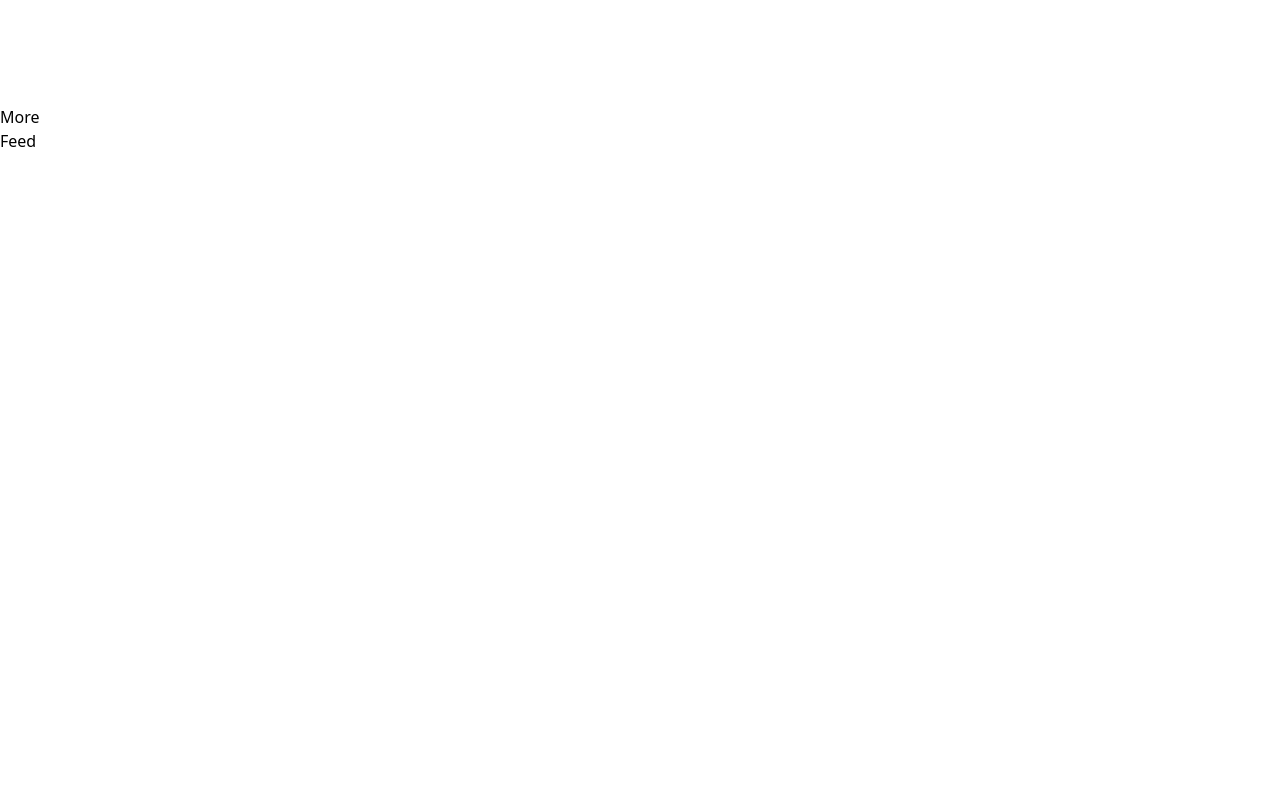
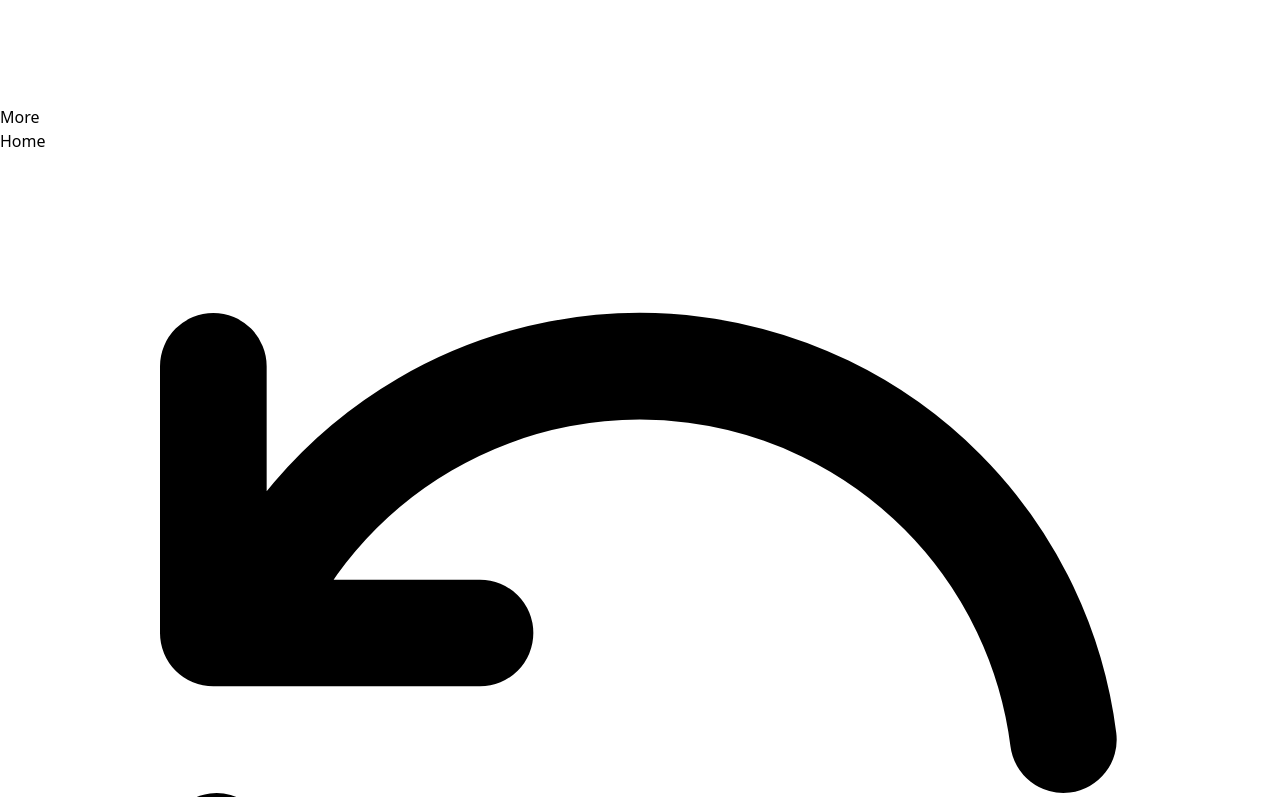
Before and after one commit to AayushMohan/Twitter-2.0, a Next.js app: page / in a window 1280 px wide. Shown: the part 10603-11400 px from the top of the page. Before the commit the page ends 10756 px from the top, so only its background shows below. Built offline with nearby package versions, Linux system fonts and the light colour scheme.

Commit message:
Added RefreshIcon

```diff
--- a/Components/Feed.tsx
+++ b/Components/Feed.tsx
@@ -1,7 +1,13 @@
+import { RefreshIcon } from '@heroicons/react/outline'
 import React from 'react'
 
 const Feed = () => {
-  return <div>Feed</div>
+  return (
+    <div>
+      <h1>Home</h1>
+      <RefreshIcon className="h-8 w-8 cursor-pointer text-twitter" />
+    </div>
+  )
 }
 
 export default Feed
```
